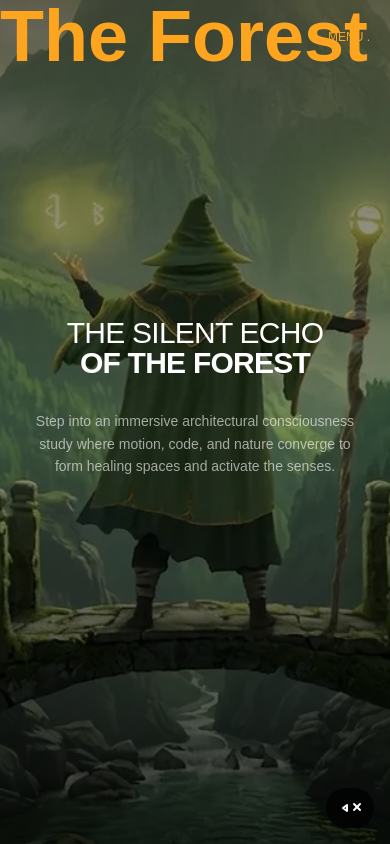
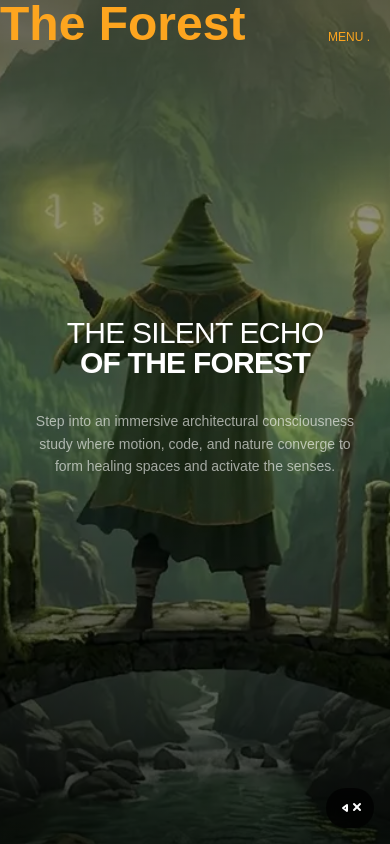
Before and after one commit to MostafaKh1/example-animated, a Next.js app: page / in a window 390 px wide. Shown: the top 844 px of the page. Built offline with nearby package versions, Linux system fonts and the light colour scheme; grey boxes are pictures that could not be loaded; a web font is replaced by a local one.

Commit message:
fix title

```diff
--- a/components/Mobile-menu.tsx
+++ b/components/Mobile-menu.tsx
@@ -75,7 +75,7 @@ export const MobileMenu = () => {
 
     return (
         <nav className="flex justify-between items-center  text-[#FDA51F]">
-            <h1 className="   font-bold mobile-title text-7xl relative top-[-10] z-[60]">
+            <h1 className="   font-bold mobile-title text-5xl top-[-8] md:text-7xl relative md:top-[-10] z-[60]">
                 The Forest
             </h1>
 
```
